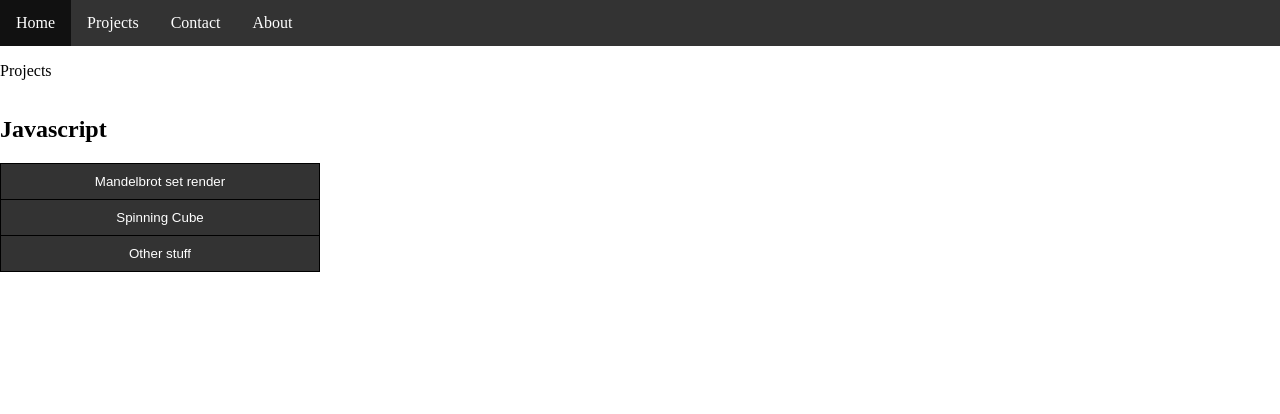
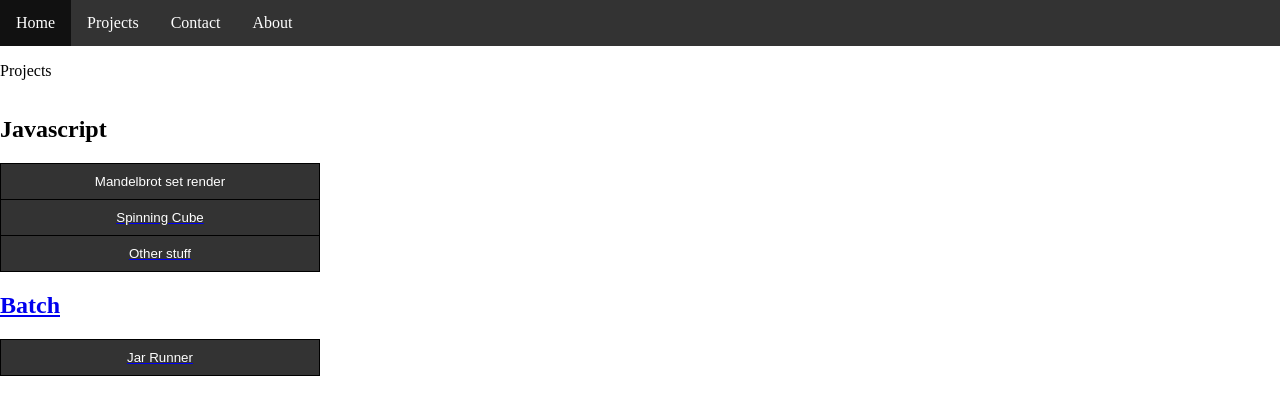
Before and after one commit to Rhys-Baker/Rhys-Baker.github.io, a plain HTML site: page projects.html in a window 1280 px wide. Drawn offline with Linux system fonts and the light colour scheme.

Commit message:
Update projects.html

```diff
--- a/projects.html
+++ b/projects.html
@@ -16,8 +16,14 @@
 		<h2>Javascript</h2>
 		<div class="btn-group">
 			<button>Mandelbrot set render</button>
-			<button onclick="location.href = './SpinningCube.html';">Spinning Cube</button>
+			<a href="./SpinningCube.html"><button onclick="location.href = './SpinningCube.html';">Spinning Cube</button>
 			<button>Other stuff</button>
+		</div>
+		<h2>Batch</h2>
+		<div class="btn-group">
+			<form method="get" action="https://github.com/Rhys-Baker/jar-runner/raw/main/_run.bat">
+   				<button type="submit">Jar Runner</button>
+			</form>
 		</div>
 
 
```
